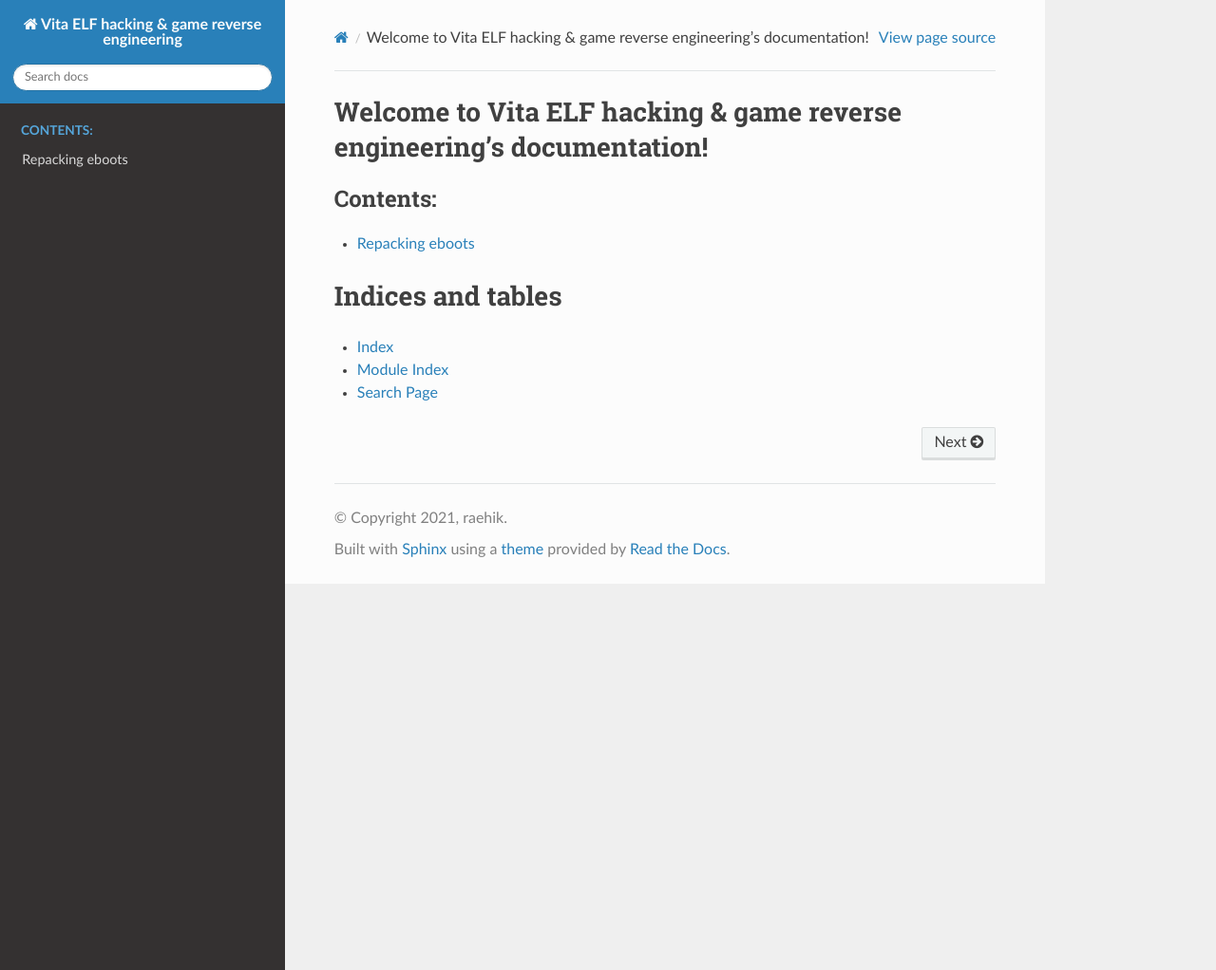
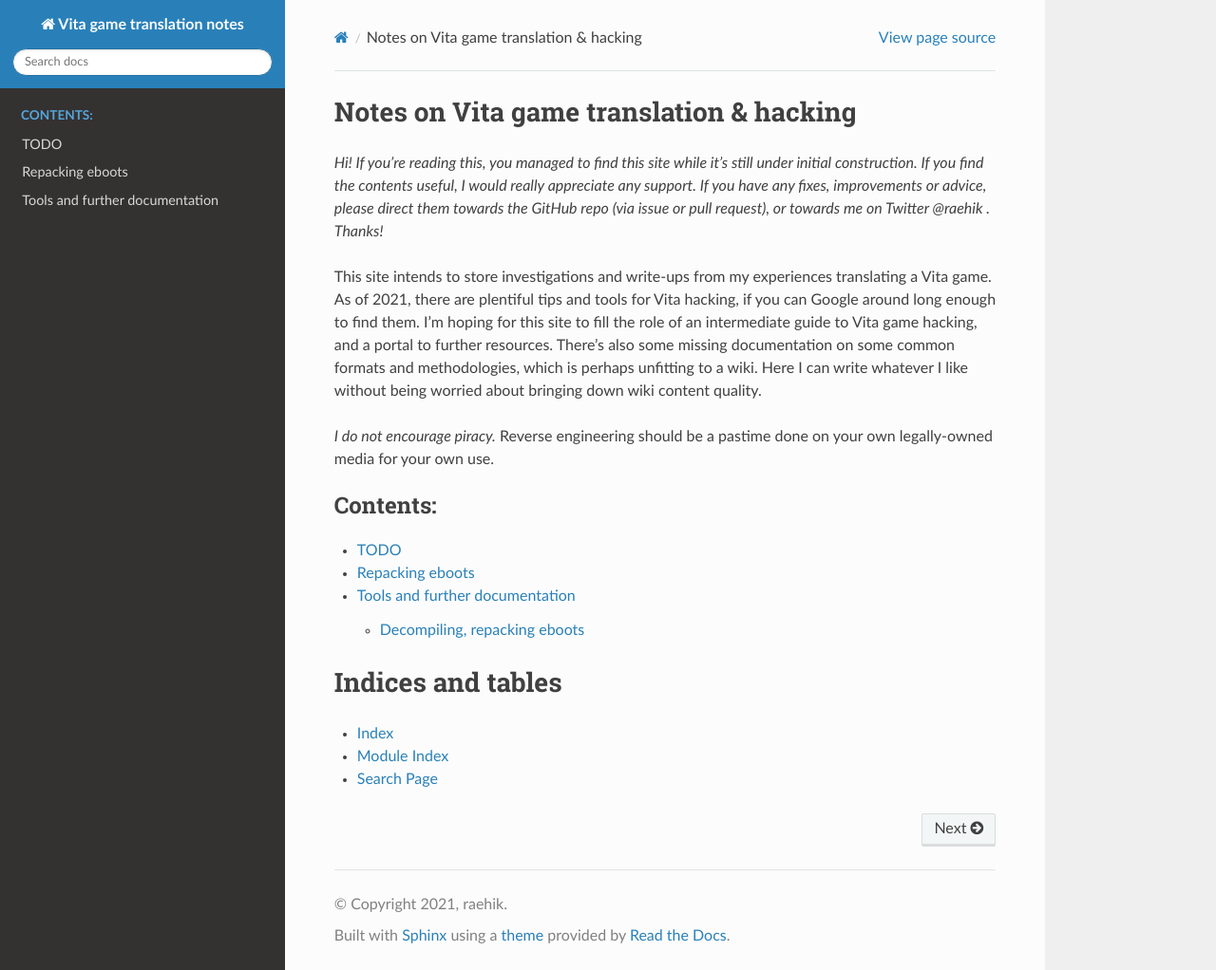
Before and after one commit to raehik/psv-elf-hacking, a Sphinx documentation site: the page built from source/index.rst, in a window 1280 px wide and 1022 px high. Shown: the whole window at 95% size. Built offline with Sphinx 7.4.7 and the Read the Docs theme 2.0.0, drawn with Linux system fonts in a browser that asks for light colours.

Commit message:
various work; +initial tools page

```diff
--- /dev/null
+++ b/source/TODO.rst
@@ -0,0 +1,6 @@
+TODO
+====
+
+* clearer disclaimer (+separate page?)
+* clearer rationale (separate page, explain intended audience+content)
+* when ready: remove the temporary "WIP" header on index
--- a/source/conf.py
+++ b/source/conf.py
@@ -17,9 +17,12 @@
 
 # -- Project information -----------------------------------------------------
 
-project = 'Vita ELF hacking & game reverse engineering'
+project = 'Vita game translation notes'
 copyright = '2021, raehik'
 author = 'raehik'
+
+# not project documentation, so override (defaults to "<project> documentation")
+html_title = "Vita game translation notes"
 
 
 # -- General configuration ---------------------------------------------------
--- a/source/index.rst
+++ b/source/index.rst
@@ -1,16 +1,31 @@
-.. Vita ELF hacking & game reverse engineering documentation master file, created by
-   sphinx-quickstart on Mon Jul 12 18:20:46 2021.
-   You can adapt this file completely to your liking, but it should at least
-   contain the root `toctree` directive.
+Notes on Vita game translation & hacking
+========================================
 
-Welcome to Vita ELF hacking & game reverse engineering's documentation!
-=======================================================================
+*Hi! If you're reading this, you managed to find this site while it's still
+under initial construction. If you find the contents useful, I would really
+appreciate any support. If you have any fixes, improvements or advice, please
+direct them towards the GitHub repo (via issue or pull request), or towards me
+on Twitter @raehik . Thanks!*
+
+This site intends to store investigations and write-ups from my experiences
+translating a Vita game. As of 2021, there are plentiful tips and tools for Vita
+hacking, if you can Google around long enough to find them. I'm hoping for this
+site to fill the role of an intermediate guide to Vita game hacking, and a
+portal to further resources. There's also some missing documentation on some
+common formats and methodologies, which is perhaps unfitting to a wiki. Here I
+can write whatever I like without being worried about bringing down wiki content
+quality.
+
+*I do not encourage piracy.* Reverse engineering should be a pastime done on
+your own legally-owned media for your own use.
 
 .. toctree::
    :maxdepth: 2
    :caption: Contents:
 
+   TODO
    repacking-eboots
+   tools
 
 
 
--- /dev/null
+++ b/source/tools.rst
@@ -0,0 +1,30 @@
+Tools and further documentation
+===============================
+
+Decompiling, repacking eboots
+-----------------------------
+
+eboots are thinly-veiled ELFs in disguise. Many ELF tools will work just fine,
+though some might be confused by the custom field values, and the ELFs are fully
+stripped of any debug symbols.
+
+Tools
+^^^^^
+
+* TODO: vitasdk toolchain
+* TODO: hex editor recommendations (Bless for Linux -- could be better tho...)
+* `Ghidra <https://ghidra-sre.org/>`_
+* TODO: the VitaHeaders thing, for resolving many NIDs
+
+Docs
+^^^^
+
+* `HENkaku wiki <https://wiki.henkaku.xyz/vita/Main_Page>`_: exhaustive
+  high-quality low-level Vita documentation, managed by the HENkaku team.
+  Hardware & kernel focused. If this site manages to say something contradictory
+  to HENkaku's work, we're definitely in the wrong.
+
+* `taiHEN docs <https://tai.henkaku.xyz/docs/>`_: docs for the taiHEN plugin
+  framework, for dynamic patching. This site will likely focus on the static
+  side -- mostly because I can't find any example usages of taiHEN for doing
+  what I want, and static patching is a bit simpler when it works.
```
